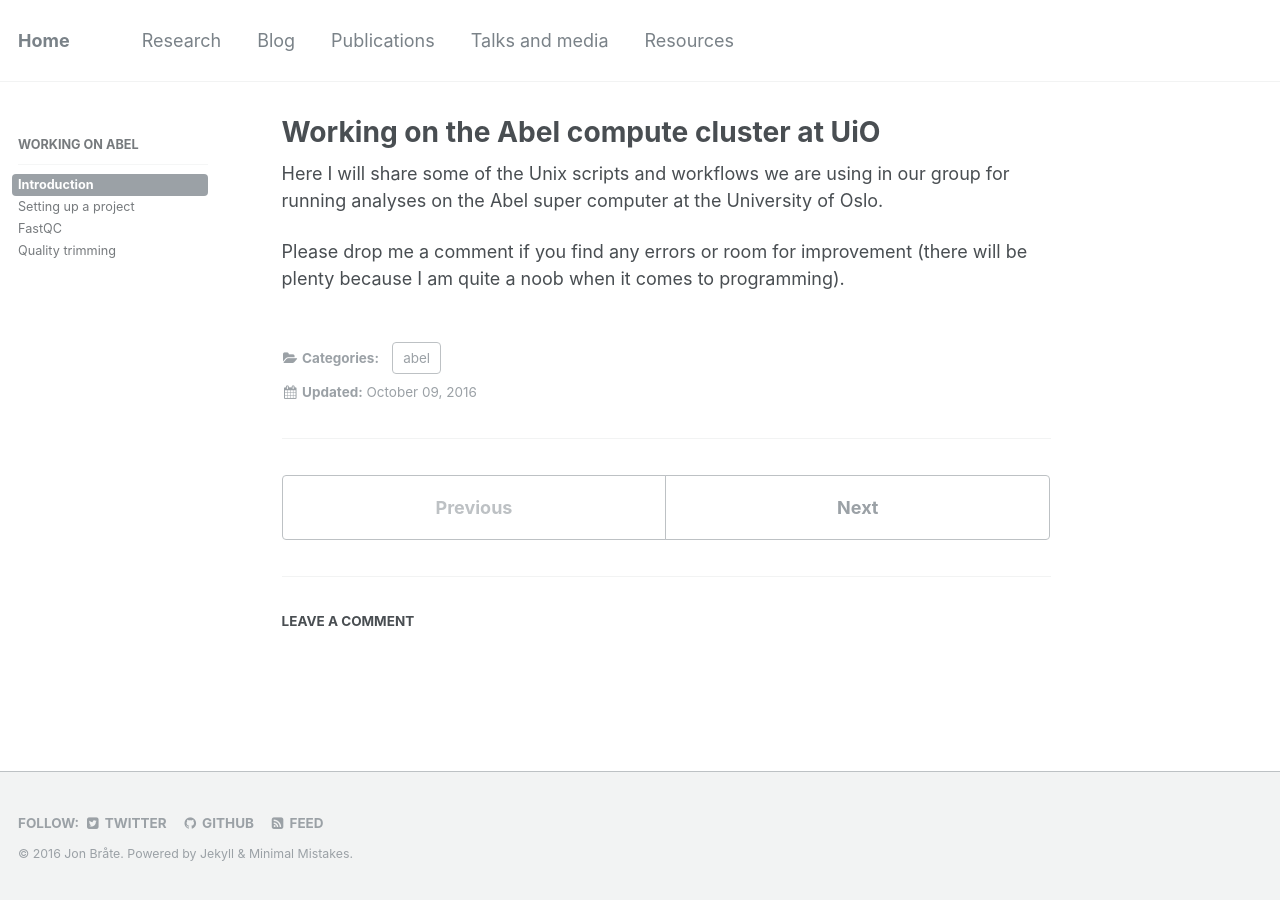
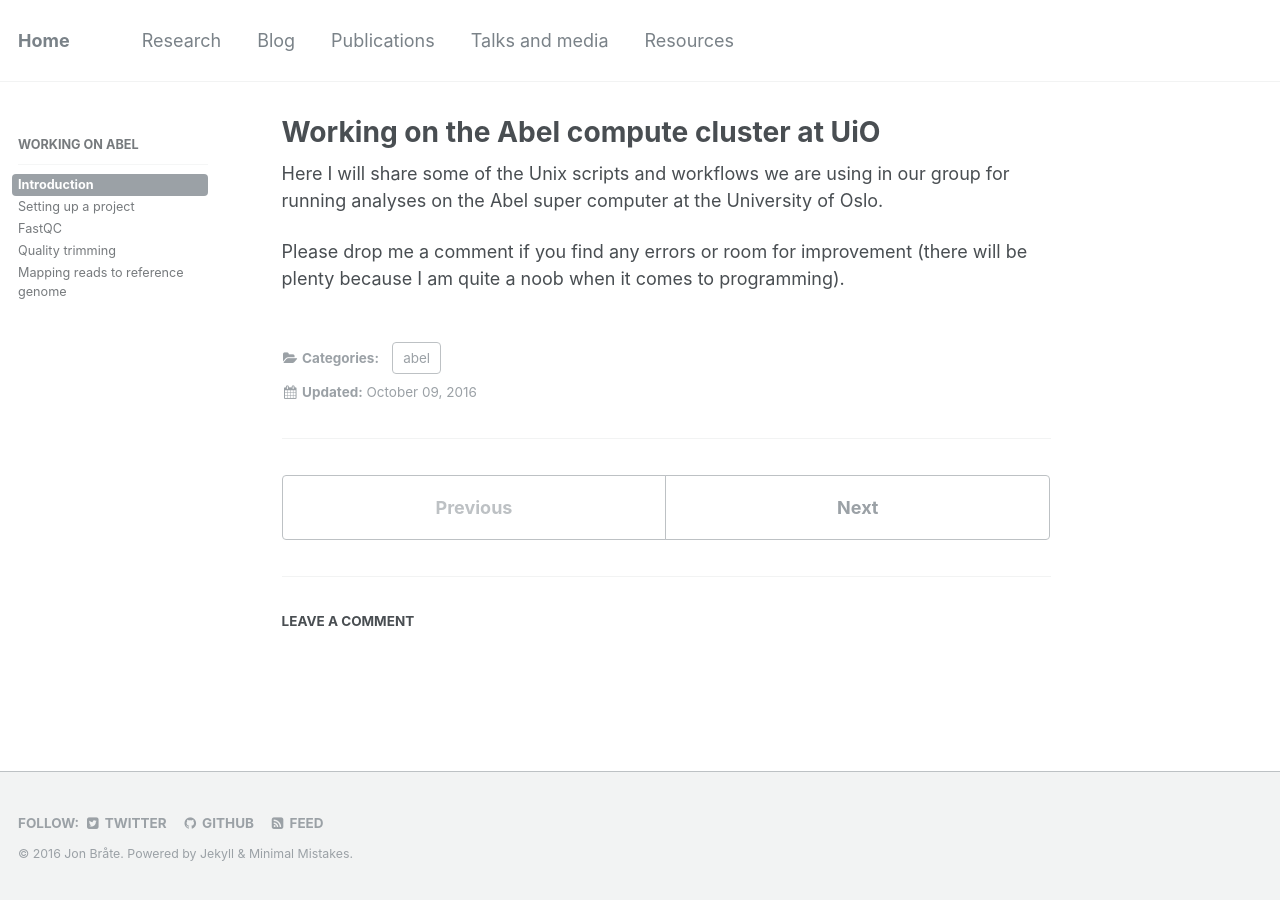
Before and after one commit to pjpaulpj/jonbra.github.io, a Jekyll site: the page built from _resources/01-intro.md, in a window 1280 px wide. Built offline with Jekyll 4.4.1, drawn with Linux system fonts in a browser that asks for light colours; comment, search, counter and statistics services are not loaded.

Commit message:
updated abel sidebar

```diff
--- a/_data/navigation.yml
+++ b/_data/navigation.yml
@@ -30,3 +30,5 @@ resources:
         url: /resources/fastqc/
       - title: "Quality trimming"
         url: /resources/trimming/
+      - title: "Mapping reads to reference genome"
+        url: /resources/mapping/
```
